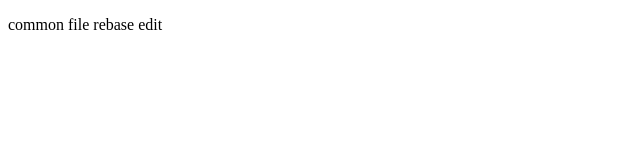
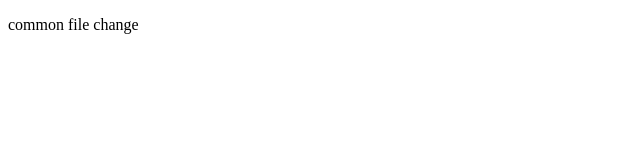
Before and after one commit to hanwoojin123/git_practice, a plain HTML site: page common.html in a window 1280 px wide. Shown: the full height of the page, 0-640 px from the left. Drawn offline with Linux system fonts and the light colour scheme.

Commit message:
sub branch common file change

```diff
--- a/common.html
+++ b/common.html
@@ -4,6 +4,6 @@
         <title>git practice</title>
     </head>
     <body>
-        <p>common file rebase edit</p>
+        <p>common file change</p>
     </body>
 </html>
```
